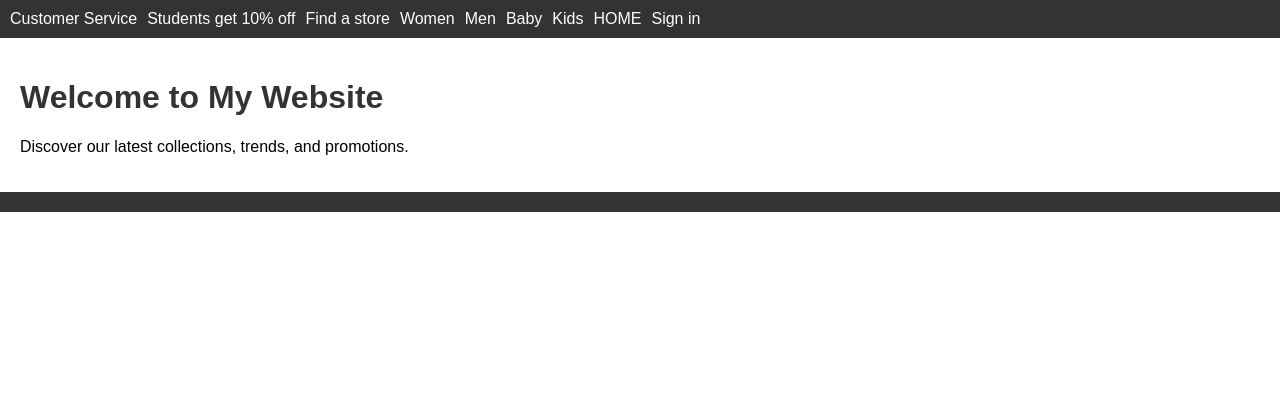
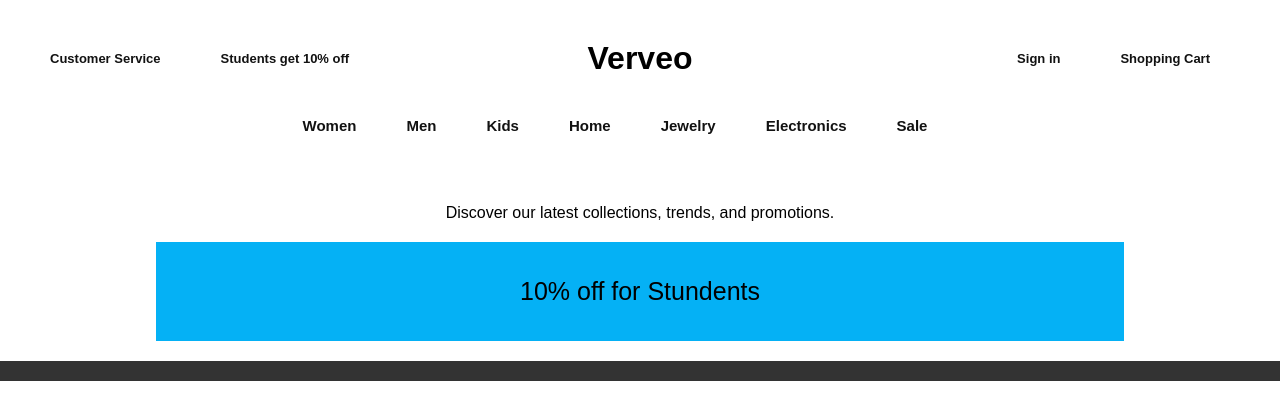
Before and after one commit to Benousaur/Finals-WebDev-, a plain HTML site: page index.html in a window 1280 px wide. Drawn offline with Linux system fonts and the light colour scheme.

Commit message:
index.html

```diff
--- a/index.html
+++ b/index.html
@@ -3,35 +3,207 @@
     <head>
         <meta charset="UTF-8">
         <meta name="viewport" cont1 ent="width=device-width, initial-scale=1.0">
-    <title>My Website</title>
-    <link rel="stylesheet" href="styles.css">
+        <title>GGG</title>
+    <style>
+    *{
+        box-sizing: border-box;
+        font-family: Montserrat, sans-serif;
+        margin: 0;
+        padding: 0;
+    }
+
+    header{
+        display: block;
+    }
+
+    .top{
+        left: 0;
+        right: 0;
+        top: 0;
+        position: relative;
+        padding: 20px;
+        margin: 20px;
+        z-index: auto;
+    }
+
+        .top .navi {
+        align-items: center;
+        display: grid;
+        grid-template-rows: auto;
+        grid-template-columns: minmax(360px, 1fr) 1fr minmax(360px, 1fr);
+        height: auto;
+        margin-bottom: 10px;
+    }
+
+    .top .navi nav {
+        font-weight: 600;
+        font-size: 13px;
+        padding: 0 20px;
+    }
+
+    .top .navi nav ul {
+        list-style-type: none;
+        margin: 0;
+        padding: 0;
+        display: flex;
+    }
+
+    .top .navi nav ul li {
+        margin-left: 50px;
+        margin-right: 10px;
+        position: relative;
+    }
+
+    .top .navi nav a {
+        color: #121212;
+        text-decoration: none;
+    }
+
+    .top .navi nav ul.cs {
+        margin-left: -60px;
+    }
+
+    .top .navi nav ul.fs {
+        justify-content: flex-end;
+    }
+
+    .top .navi nav ul li a::after {
+        content: '';
+        width: 0%;
+        height: 3px;
+        background: #05b1f5;
+        position: absolute;
+        left: 0;
+        bottom: -6px;
+        transition: 0.5s;
+    }
+
+    .top .navi nav ul li:hover a::after {
+        width: 100%;
+    }
+
+    .top .logo {
+        text-align: center;
+    }
+
+    .top .dropdown {
+        padding: 30px;
+        margin-left: 10px;
+        margin-right: 10px;
+        font-size: 15px;
+        display: flex;
+        justify-content: center;
+    }
+
+    .top .dropdown nav ul {
+        list-style-type: none;
+        margin: 0;
+        display: flex;
+        font-weight: 700;
+    }
+
+    .top .dropdown nav a {
+        color: #121212;
+        text-decoration: none;
+    }
+
+    .top .dropdown nav ul li {
+        margin-right: 50px;
+        position: relative;
+    }
+
+    .top .dropdown nav ul li a::after {
+        content: '';
+        width: 0%;
+        height: 3px;
+        background: #05b1f5;
+        position: absolute;
+        left: 0;
+        bottom: -6px;
+        transition: 0.5s;
+    }
+
+    .top .dropdown nav ul li:hover a::after {
+        width: 100%;
+    }
+
+    main {
+        padding: 20px;
+        display: block;
+        margin-top: 0px;
+        text-align: center;
+    }
+
+    main h1 {
+        color: #333;
+    }
+
+    #main-content{
+        max-width: 1008px;
+        margin-left: auto;
+        margin-right: auto;
+        padding: 0;
+    }
+
+    #main-content .sale-banner p{
+        background-color: #05b1f5;
+        font-size: 25px;
+        margin: 20px;
+        padding: 35px;
+    }
+    footer {
+        background-color: #333;
+        padding: 10px;
+        color: #fff;
+    }
+    </style>
     </head>
     <body>
-    <header>
+        <header class = "top">
+            <div class = "navi">
+                <nav>
+                    <ul class="cs">
+                        <li><a href="#">Customer Service</a></li>
+                        <li><a href="#">Students get 10% off</a></li>
+                    </ul>
+                </nav>
+                <div class="logo">
+                    <h1>Verveo</h1>
+                </div>
+                <nav>
+                    <ul class="fs">
+                        <li><a href="#">Sign in</a></li>
+                        <li><a href="#">Shopping Cart</a></li>
+                    </ul>
+                </nav>
+            </div>
+            <div class="dropdown">
                 <nav>
                     <ul>
-                <li><a href="#">Customer Service</a></li>
-                <li><a href="#">Students get 10% off</a></li>
-                <li><a href="#">Find a store</a></li>
                         <li><a href="#">Women</a></li>
                         <li><a href="#">Men</a></li>
-                <li><a href="#">Baby</a></li>
                         <li><a href="#">Kids</a></li>
-                <li><a href="#">HOME</a></li>
-                <li><a href="#">Sign in</a></li>
+                        <li><a href="#">Home</a></li>
+                        <li><a href="#">Jewelry</a></li>
+                        <li><a href="#">Electronics</a></li>
+                        <li><a href="#">Sale</a></li>
                     </ul>
                 </nav>
+            </div>
         </header>
-
-    <main>
-        <h1>Welcome to My Website</h1>
+        <main id="main-content">
             <p>Discover our latest collections, trends, and promotions.</p>
-
-        <!-- Add promotional banners or sections here -->
+            <div class="sale-banner">
+                <p>10% off for Stundents</p>
+            </div>
+            <div class = "container">
+                <div class="product-container">
+                    <!--lagay dito mga product na naka display:grid-->
+                </div>
+            </div>
         </main>
 
         <footer>
-        <!-- Add your website info, links, and copyright here -->
         </footer>
     </body>
     </html>
```
Lines whose indentation alone changed are shown as unchanged.
